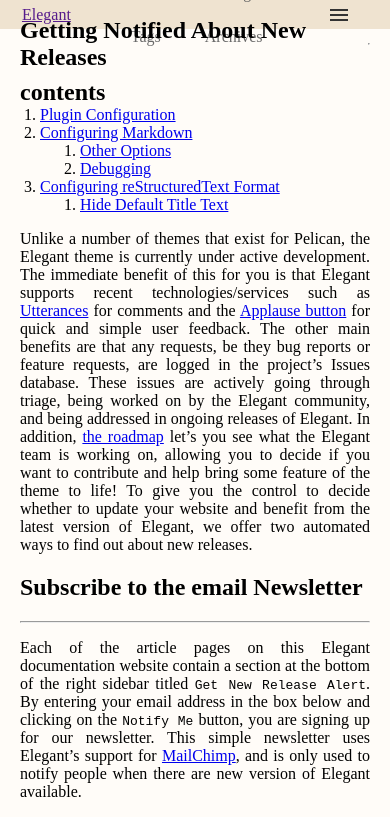
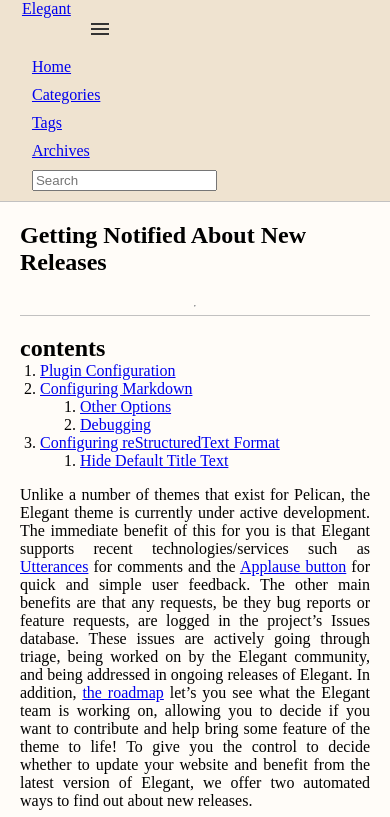
Before and after one commit to farooqalwi/Elegant-Replication, a website: page docs/index.html in a window 390 px wide. Shown: the top 817 px of the page. Drawn offline with Linux system fonts and the light colour scheme.

Commit message:
facing issue in navbar

```diff
--- a/css/layout.css
+++ b/css/layout.css
@@ -12,25 +12,18 @@
 
   & header {
   display: flex;
+  flex-direction: row;
+  align-items: center;
   justify-content: space-between;
-    align-items: center;
   padding: rfs(0 25px);
   margin: 0;
   height: rfs(44px);
+  border-bottom: 1px solid rgb(194, 193, 193);
 
-    & ul{
-      list-style: none;
-      overflow: hidden;
-      clear: both;
 
-      & li{
-        display: inline-block;
-        padding: rfs(0px 20px);
-
-        & a{
-          text-decoration: none;
-        }
-      }
+  & .nav-tab {
+  display: flex;
+  column-gap: rfs(20px);
 }
 }
 
@@ -103,6 +96,21 @@
 /* for Mobile css rules start here*/
 @media screen and (max-width: 768px) {
   body{
+  & header {
+    display: flex;
+    flex-direction: column;
+    height: 100%;
+    text-align: left;
+    align-items: flex-start;
+
+
+    & .nav-tab {
+    display: flex;
+    flex-direction: column;
+    row-gap: 10px;
+    padding: 0 0 10px 10px;
+  }
+}
 
 & .article, & .categories, & .tags, & .archives{
     margin: 0 20px 30px 20px;
--- a/css/navbar.css
+++ b/css/navbar.css
@@ -1,8 +1,25 @@
-.header .menu-icon {
+
+header .header-title .menu-btn {
   display: none;
 }
 
-.header .menu-icon .navicon {
+header .header-title .menu-icon {
+  display: none;
+}
+
+
+@media (max-width: 768px) {
+
+  header .header-title .menu-icon {
+    cursor: pointer;
+    display: inline-block;
+    float: right;
+    padding: 28px 20px;
+    position: relative;
+    user-select: none;
+  }
+
+  header .header-title .menu-icon .navicon {
     background: #333;
     display: block;
     height: 2px;
@@ -11,8 +28,8 @@
     width: 18px;
   }
 
-.header .menu-icon .navicon:before,
-.header .menu-icon .navicon:after {
+  header .header-title .menu-icon .navicon:before,
+  header .header-title .menu-icon .navicon:after {
     background: #333;
     content: '';
     display: block;
@@ -22,48 +39,15 @@
     width: 100%;
   }
 
-.header .menu-icon .navicon:before {
+  header .header-title .menu-icon .navicon:before {
     top: 5px;
   }
 
-.header .menu-icon .navicon:after {
+  header .header-title .menu-icon .navicon:after {
     top: -5px;
   }
 
-.header .menu-btn {
-  display: none;
+
+
+
 }
-
-.header .menu-btn:checked ~ .menu {
-  max-height: 240px;
-}
-
-.header .menu-btn:checked ~ .menu-icon .navicon {
-  background: transparent;
-}
-
-.header .menu-btn:checked ~ .menu-icon .navicon:before {
-  transform: rotate(-45deg);
-}
-
-.header .menu-btn:checked ~ .menu-icon .navicon:after {
-  transform: rotate(45deg);
-}
-
-.header .menu-btn:checked ~ .menu-icon:not(.steps) .navicon:before,
-.header .menu-btn:checked ~ .menu-icon:not(.steps) .navicon:after {
-  top: 0;
-}
-
-/* 48em = 768px */
-@media (max-width: 48em) {
-
-  .header .menu-icon {
-    cursor: pointer;
-    display: inline-block;
-    float: right;
-    padding: 28px 20px;
-    position: relative;
-    user-select: none;
-  }
-}
--- a/docs/index.html
+++ b/docs/index.html
@@ -10,18 +10,22 @@
 
 <body>
 
-    <header class="header">
-        <a href="" class="logo">Elegant</a>
-        <ul class="menu">
-            <li><a href="./index.html">Home</a></li>
-            <li><a href="./Categories.html">Categories</a></li>
-            <li><a href="./Tags.html">Tags</a></li>
-            <li><a href="./Archives.html">Archives</a></li>
-            <!-- <li><input type="text" placeholder="Search"></li> -->
-        </ul>
+    <header>
+        <section class="header-title">
+            <a href="./index.html">Elegant</a>
 
-        <input class="menu-btn" type="checkbox" id="menu-btn" />
-        <label class="menu-icon" for="menu-btn"><span class="navicon"></span></label>
+            <input class="menu-btn" type="checkbox" id="menu-btn" />
+            <label class="menu-icon" for="menu-btn"><span class="navicon"></span></label>
+        </section>
+
+        <nav class="nav-tab">
+            <a href="./index.html">Home</a>
+            <a href="./Categories.html">Categories</a>
+            <a href="./Tags.html">Tags</a>
+            <a href="./Archives.html">Archives</a>
+            <input type="text" placeholder="Search">
+        </nav>
+
     </header>
 
     <article class="article">
```
Also changed, not shown: docs/Archives.html (+2 -2 lines), docs/Categories.html (+2 -2 lines), docs/Tags.html (+2 -2 lines), docs/css/main.css. Lines whose indentation alone changed are shown as unchanged.
